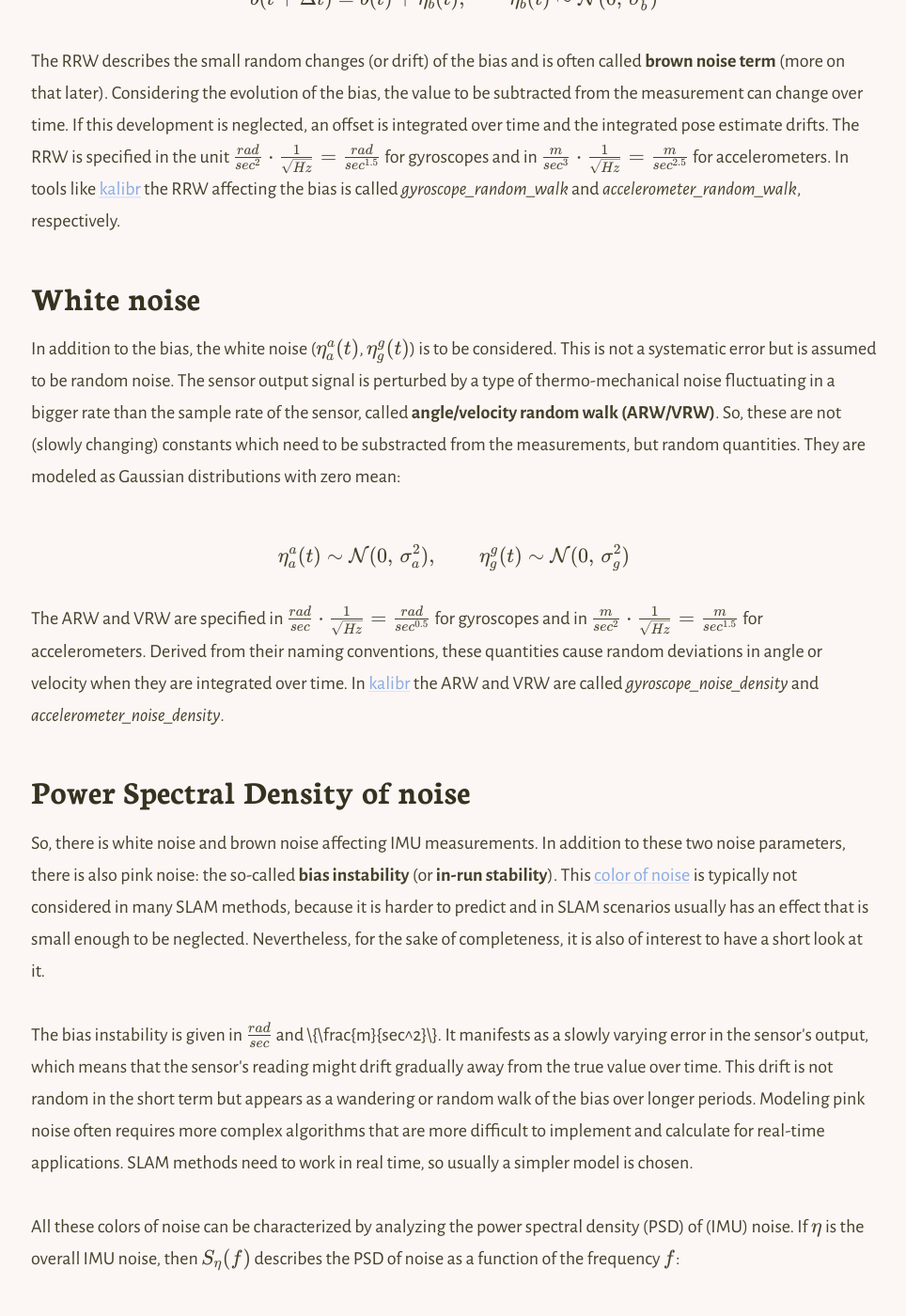
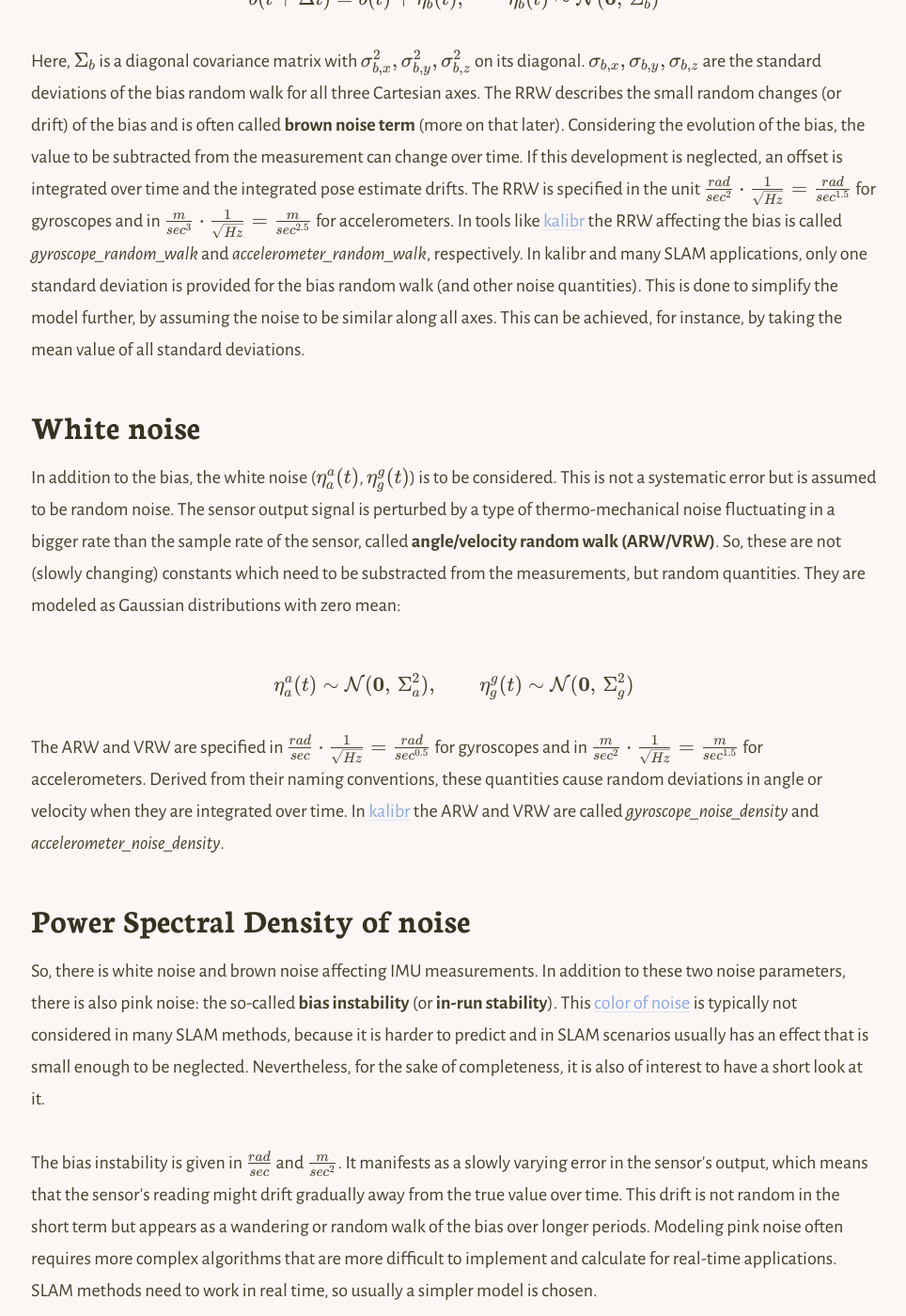
Before and after one commit to hlzmnhnry/hlzmnhnry.github.io, a Jekyll site: the page built from _posts/2024-07-29-imu-error-models.md, in a window 1280 px wide and 1400 px high, scrolled down 1741 px. Shown: the whole window at 94% size, without its empty margins (157-1121 px from the left). Built offline with Jekyll 4.4.1, drawn with Linux system fonts in a browser that asks for light colours; nearby versions of some CDN libraries; some of the changed text lies outside the part shown.

Commit message:
katex bracket missing

```diff
--- a/_posts/2024-07-29-imu-error-models.md
+++ b/_posts/2024-07-29-imu-error-models.md
@@ -23,17 +23,17 @@ Inertial measurement units (IMUs) are used in many SLAM procedures. In most case
 
 ## Bias
 
-<p>Starting with the bias, it might seem confusing to model the bias to be time-dependent, since it can be considered as a constant offset. Then the bias would be modeled by a constant \(b(t) = b_0\) (<b>constant bias error</b>). However, the bias also has a dynamic component: the random walk of the bias, described by the <b>rate random walk (RRW)</b> \(\sigma_b\). Then the bias becomes:</p>
+<p>Starting with the bias, it might seem confusing to model the bias to be time-dependent, since it can be considered as a constant offset. Then the bias would be modeled by a constant \(b(t) = b_0\) (<b>constant bias error</b>). However, the bias also has a dynamic component: the random walk of the bias, described by the <b>rate random walk (RRW)</b>. Then the bias becomes:</p>
 
-<p>\[b(t + \Delta t) = b(t) + \eta_b(t), \qquad \eta_b(t) \sim \mathcal{N}(0,\,\sigma_b^{2})\]</p>
+<p>\[b(t + \Delta t) = b(t) + \eta_b(t), \qquad \eta_b(t) \sim \mathcal{N}(\bm{0},\,\Sigma_b)\]</p>
 
-<p>The RRW describes the small random changes (or drift) of the bias and is often called <b>brown noise term</b> (more on that later). Considering the evolution of the bias, the value to be subtracted from the measurement can change over time. If this development is neglected, an offset is integrated over time and the integrated pose estimate drifts. The RRW is specified in the unit \(\frac{rad}{sec^2} \cdot \frac{1}{\sqrt{Hz}} = \frac{rad}{sec^{1.5}}\) for gyroscopes and in \(\frac{m}{sec^3} \cdot \frac{1}{\sqrt{Hz}} = \frac{m}{sec^{2.5}}\) for accelerometers. In tools like <a href="https://github.com/ethz-asl/kalibr/wiki/IMU-Noise-Model">kalibr</a> the RRW affecting the bias is called <i>gyroscope_random_walk</i> and <i>accelerometer_random_walk</i>, respectively.</p>
+<p>Here, \(\Sigma_b\) is a diagonal covariance matrix with \(\sigma_{b,x}^2, \sigma_{b,y}^2, \sigma_{b,z}^2\) on its diagonal. \(\sigma_{b,x}, \sigma_{b,y}, \sigma_{b,z}\) are the standard deviations of the bias random walk for all three Cartesian axes. The RRW describes the small random changes (or drift) of the bias and is often called <b>brown noise term</b> (more on that later). Considering the evolution of the bias, the value to be subtracted from the measurement can change over time. If this development is neglected, an offset is integrated over time and the integrated pose estimate drifts. The RRW is specified in the unit \(\frac{rad}{sec^2} \cdot \frac{1}{\sqrt{Hz}} = \frac{rad}{sec^{1.5}}\) for gyroscopes and in \(\frac{m}{sec^3} \cdot \frac{1}{\sqrt{Hz}} = \frac{m}{sec^{2.5}}\) for accelerometers. In tools like <a href="https://github.com/ethz-asl/kalibr/wiki/IMU-Noise-Model">kalibr</a> the RRW affecting the bias is called <i>gyroscope_random_walk</i> and <i>accelerometer_random_walk</i>, respectively. In kalibr and many SLAM applications, only one standard deviation is provided for the bias random walk (and other noise quantities). This is done to simplify the model further, by assuming the noise to be similar along all axes. This can be achieved, for instance, by taking the mean value of all standard deviations. </p>
 
 ## White noise
 
 <p>In addition to the bias, the white noise (\(\eta_a^a(t)\), \(\eta_g^g(t)\)) is to be considered. This is not a systematic error but is assumed to be random noise. The sensor output signal is perturbed by a type of thermo-mechanical noise fluctuating in a bigger rate than the sample rate of the sensor, called <b>angle/velocity random walk (ARW/VRW)</b>. So, these are not (slowly changing) constants which need to be substracted from the measurements, but random quantities. They are modeled as Gaussian distributions with zero mean:</p>
 
-<p>\[\eta_a^a(t) \sim \mathcal{N}(0,\,\sigma_a^2), \qquad \eta_g^g(t) \sim \mathcal{N}(0,\,\sigma_g^2)\]</p>
+<p>\[\eta_a^a(t) \sim \mathcal{N}(\bm{0},\,\Sigma_a^2), \qquad \eta_g^g(t) \sim \mathcal{N}(\bm{0},\,\Sigma_g^2)\]</p>
 
 <p>The ARW and VRW are specified in \(\frac{rad}{sec} \cdot \frac{1}{\sqrt{Hz}} = \frac{rad}{sec^{0.5}}\) for gyroscopes and in \(\frac{m}{sec^2} \cdot \frac{1}{\sqrt{Hz}} = \frac{m}{sec^{1.5}}\) for accelerometers. Derived from their naming conventions, these quantities cause random deviations in angle or velocity when they are integrated over time. In <a href="https://github.com/ethz-asl/kalibr/wiki/IMU-Noise-Model">kalibr</a> the ARW and VRW are called <i>gyroscope_noise_density</i> and <i>accelerometer_noise_density</i>.</p>
 
@@ -41,7 +41,7 @@ Inertial measurement units (IMUs) are used in many SLAM procedures. In most case
 
 <p>So, there is white noise and brown noise affecting IMU measurements. In addition to these two noise parameters, there is also pink noise: the so-called <b>bias instability</b> (or <b>in-run stability</b>). This <a href="https://en.wikipedia.org/wiki/Colors_of_noise">color of noise</a> is typically not considered in many SLAM methods, because it is harder to predict and in SLAM scenarios usually has an effect that is small enough to be neglected. Nevertheless, for the sake of completeness, it is also of interest to have a short look at it.</p>
 
-<p>The bias instability is given in \(\frac{rad}{sec}\) and \{\frac{m}{sec^2}\}. It manifests as a slowly varying error in the sensor's output, which means that the sensor's reading might drift gradually away from the true value over time. This drift is not random in the short term but appears as a wandering or random walk of the bias over longer periods. Modeling pink noise often requires more complex algorithms that are more difficult to implement and calculate for real-time applications. SLAM methods need to work in real time, so usually a simpler model is chosen.</p>
+<p>The bias instability is given in \(\frac{rad}{sec}\) and \(\frac{m}{sec^2}\). It manifests as a slowly varying error in the sensor's output, which means that the sensor's reading might drift gradually away from the true value over time. This drift is not random in the short term but appears as a wandering or random walk of the bias over longer periods. Modeling pink noise often requires more complex algorithms that are more difficult to implement and calculate for real-time applications. SLAM methods need to work in real time, so usually a simpler model is chosen.</p>
 
 <p>All these colors of noise can be characterized by analyzing the power spectral density (PSD) of (IMU) noise. If \(\eta\) is the overall IMU noise, then \(S_\eta(f)\) describes the PSD of noise as a function of the frequency \(f\):</p>
 
```
